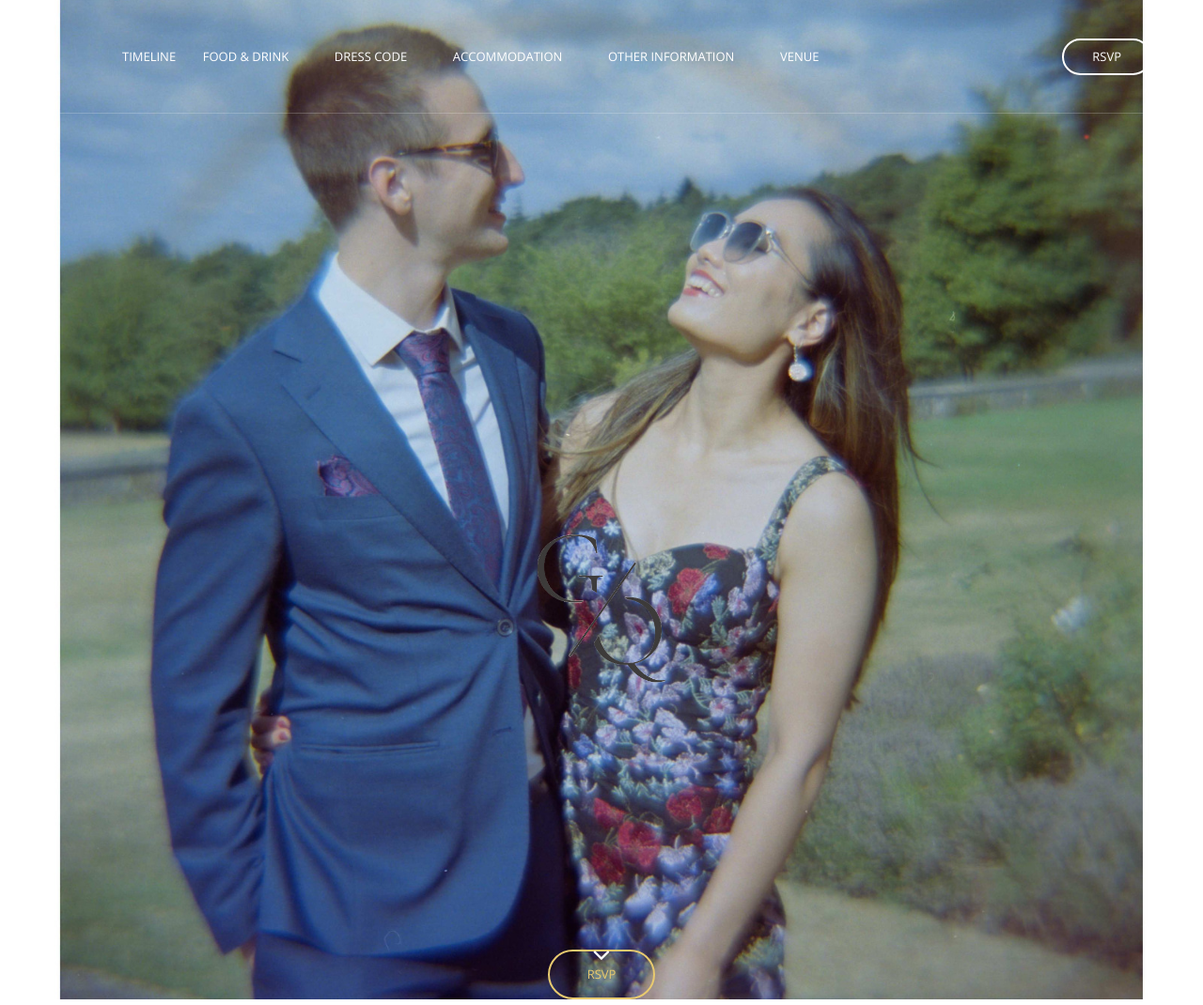
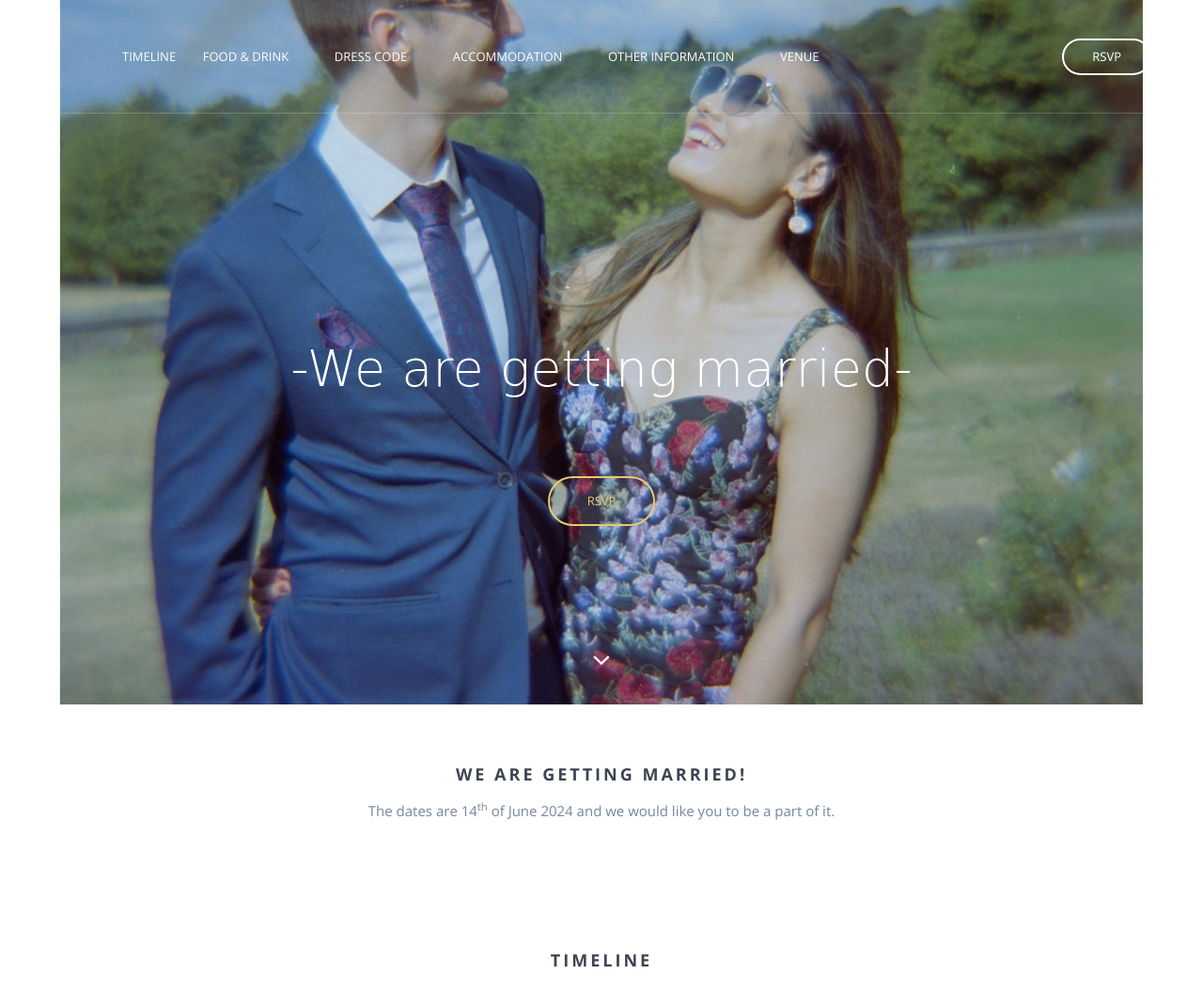
Before and after one commit to qisuqi/wedding_website_RP.github.io, a website: page index.html in a window 1280 px wide. Shown: the top 1070 px of the page at 94% size. Drawn offline with nearby package versions, Linux system fonts and the light colour scheme; files whose address does not match are found by name.

Commit message:
Update index.html

```diff
--- a/index.html
+++ b/index.html
@@ -95,8 +95,9 @@
             <div class="col-md-10 col-md-offset-1">
                 <div class="hero-content text-center">
                     <!--<h1>Ram and Antara</h1>-->
-                    <img src="img/logo-lg.png">
-                    <!--<p class="intro">Ram & Antara are getting hitched!</p>-->
+                    <!--<img src="img/logo-lg.png">-->
+                    <p class="intro" style="font-family: 'Indie Flower', cursive; font-size: 54px;">
+                        -We are getting married-</p>
                     <!--<a href="#" class="btn btn-fill btn-large btn-margin-right">Scroll Down</a> -->
                 </div>
             </div>
```
